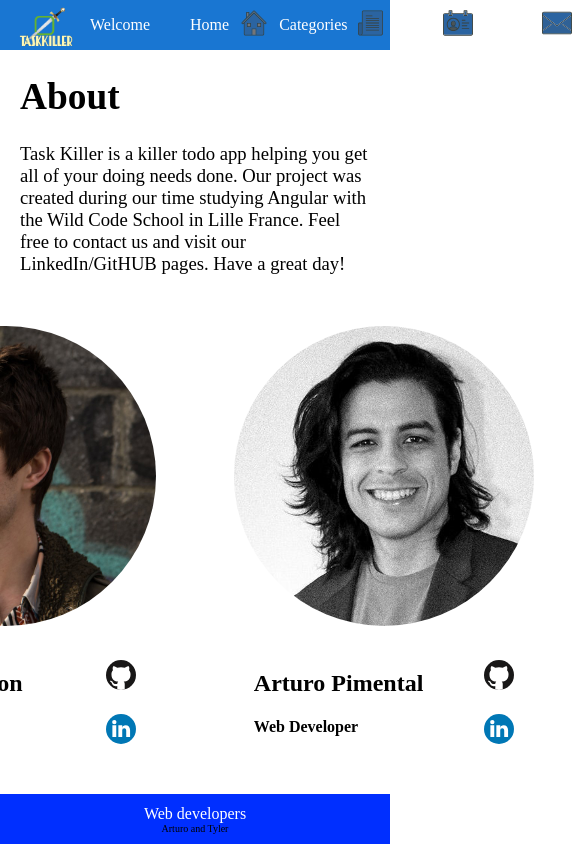
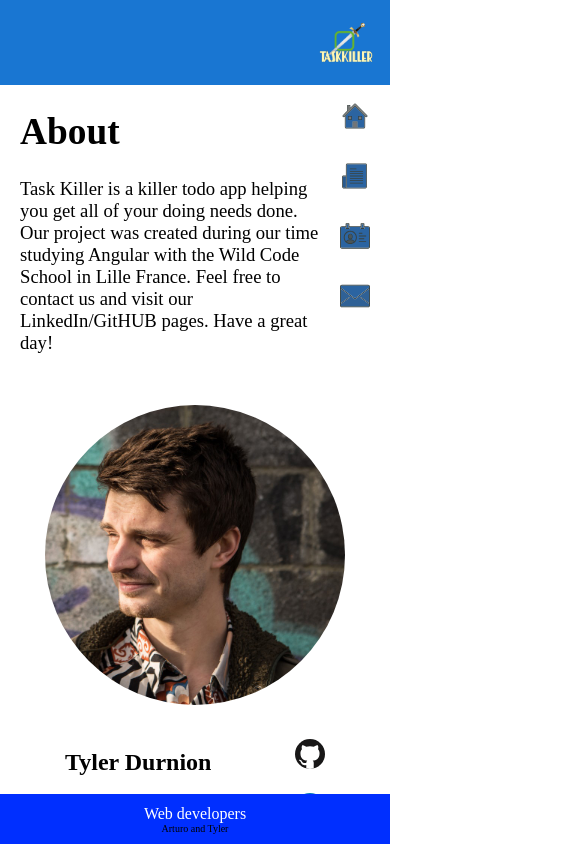
Before and after one commit to ArPimentel/Task-Killer, an Angular app: page /about in a window 390 px wide. Shown: the top 844 px of the page, 582 px wide, since content can reach past the window. Built offline with nearby package versions, Linux system fonts and the light colour scheme; a web font is replaced by a local one.

Commit message:
Responsive design implemented, Categories removed from home screen for now until functional

```diff
--- a/src/app/about/about.component.css
+++ b/src/app/about/about.component.css
@@ -9,7 +9,8 @@
     gap: 20%;
     border: 1px solid white;
     border-radius: 30px;
-    margin-top: 50px;
+    margin: 50px 0;
+    flex-wrap: wrap;
 }
 
 .cards img {
@@ -28,3 +29,9 @@
     flex-direction: column;
     justify-content: space-around;
 }
+
+@media only screen and (max-width: 600px) {
+    .page-content {
+      margin-right: 70px;
+    }
+}
--- a/src/app/app.component.html
+++ b/src/app/app.component.html
@@ -2,9 +2,9 @@
 
 <router-outlet></router-outlet>
 
-<ng-container *ngIf="isHomePage" >
+<!-- <ng-container *ngIf="isHomePage" >
     <app-category></app-category>
-</ng-container>
+</ng-container> -->
 
 
 
--- a/src/app/category/category.component.css
+++ b/src/app/category/category.component.css
@@ -53,3 +53,10 @@ button {
     bottom: 5px;
     left: 5px;
 }
+
+@media only screen and (max-width: 600px) {
+.list-content {
+    margin-right: 70px;
+    align-items: flex-start;
+  }
+}
--- a/src/app/contact-form/contact-form.component.css
+++ b/src/app/contact-form/contact-form.component.css
@@ -37,5 +37,15 @@ button {
 
 span {
     color: red;
+}
 
+.submit {
+    margin-bottom: 50px;
 }
+
+@media only screen and (max-width: 600px) {
+    .form {
+        margin: 50px 50px;
+        margin-right: 70px;
+    }
+}
--- a/src/app/contact-form/contact-form.component.html
+++ b/src/app/contact-form/contact-form.component.html
@@ -18,7 +18,7 @@
         <span class="error">Please leave a message.</span>
     </div>
 
-    <button type="submit" [disabled]="contactForm.invalid">Submit</button>
+    <button class="submit" type="submit" [disabled]="contactForm.invalid">Submit</button>
 </form>
 
 <div *ngIf="submitted">
--- a/src/app/header/header.component.css
+++ b/src/app/header/header.component.css
@@ -4,7 +4,7 @@
     top: 0;
     left: 0;
     right: 0;
-    height: 50px;
+    height: 60px;
     display: flex;
     align-items: center;
     background-color: #1976d2;
@@ -57,3 +57,40 @@
     flex: 5;
     padding: 20px;
   }
+
+  @media only screen and (max-width: 600px) {
+      .toolbar {
+        flex-direction: column;
+        align-items: flex-end;
+        color: #1976d2;
+        height: 85px;
+      }
+
+      .toolbar > :first-child {
+        align-items: flex-start;
+      }
+
+
+      .welcome-message {
+        display: none;
+    }
+
+    p {
+      display: none;
+    }
+
+    a {
+      display: flex;
+      margin-right: 10px;
+      margin-bottom: 20px;
+    }
+
+    .scroll-logo {
+      margin-right: 13px;
+    }
+
+    .spacer {
+      padding: 0;
+      margin-top: 15px;
+    }
+  }
--- a/src/app/header/header.component.html
+++ b/src/app/header/header.component.html
@@ -1,8 +1,8 @@
 <div class="toolbar" role="banner">
   <img width="80" alt="TaskKiller Logo" src="assets/taskKiller.png" />
-  <span>Welcome</span>
+  <span class="welcome-message">Welcome</span>
   <div class="spacer"></div>
-  Home<a aria-label="Angular on twitter" rel="noopener" href="" title="Home">
+  <p>Home</p><a aria-label="Angular on twitter" rel="noopener" href="" title="Home">
     <!DOCTYPE svg PUBLIC "-//W3C//DTD SVG 1.1//EN" "http://www.w3.org/Graphics/SVG/1.1/DTD/svg11.dtd">
 
     <!-- Uploaded to: SVG Repo, www.svgrepo.com, Transformed by: SVG Repo Mixer Tools -->
@@ -65,7 +65,7 @@
     </svg>
   </a>
 
-  Categories<a [routerLink]="['/category']" rel="noopener" href="" title="List">
+  <p>Categories</p><a class="scroll-logo" [routerLink]="['/category']" rel="noopener" href="" title="List">
     <svg
       version="1.0"
       id="list-logo"
@@ -140,7 +140,7 @@
     </svg>
   </a>
 
-  About<a
+  <p>About</p><a
     [routerLink]="['/about']"
     rel="noopener"
     href="https://youtube.com/angular"
@@ -220,7 +220,7 @@
       </g>
     </svg>
   </a>
-  Contact<a
+  <p>Contact</p><a
     [routerLink]="['/contact']"
     rel="noopener"
     href="https://youtube.com/angular"
--- a/src/app/todo-list/todo-list.component.css
+++ b/src/app/todo-list/todo-list.component.css
@@ -52,3 +52,9 @@ button {
     bottom: 5px;
     left: 5px;
 }
+
+@media only screen and (max-width: 600px) {
+    .todo-content {
+      margin-right: 70px;
+    }
+}
```
Also changed, not shown: src/app/app.component.css (line endings or trailing spaces).
